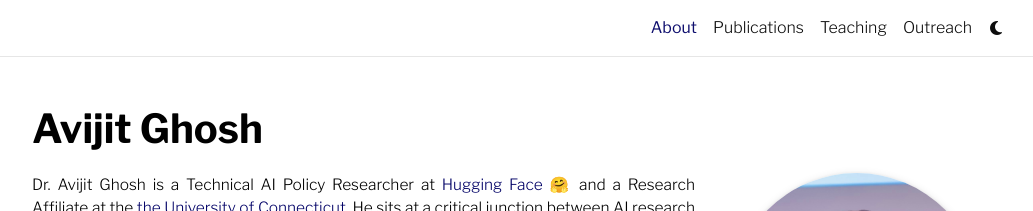
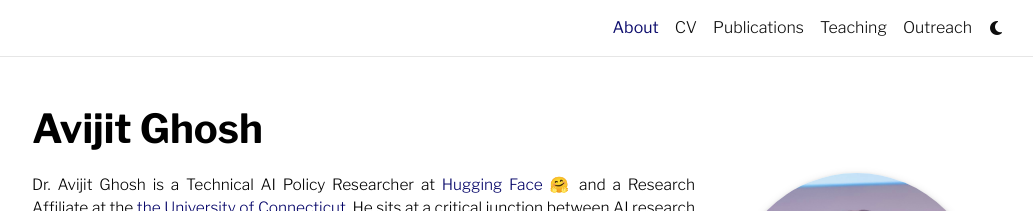
Before and after one commit to evijit/evijit.github.io, a Jekyll site: the page built from _pages/about.md, in a window 1280 px wide. Shown: the top 211 px of the page, without its empty margins (123-1156 px from the left). Built offline with Jekyll 4.4.1, drawn with Linux system fonts in a browser that asks for light colours; nearby versions of some CDN libraries; comment, search, counter and statistics services are not loaded; a style sheet for code colours, icons or effects is not loaded.

Commit message:
Reactivate CV tab by uncommenting in header.html
Co-authored-by: evijit <3848733+evijit@users.noreply.github.com>

```diff
--- a/_includes/header.html
+++ b/_includes/header.html
@@ -51,7 +51,7 @@
                   {%- endif -%}
                 </a>
               </li>
-              <!-- <li class="nav-item"><a class="nav-link" href="https://evijit.io/assets/pdf/Avijit_CV.pdf">CV</a></li>  -->
+              <li class="nav-item"><a class="nav-link" href="https://evijit.io/assets/pdf/Avijit_CV.pdf">CV</a></li>
               <!-- {% if site.blog_nav_title %} -->
               <!-- Blog -->
               <!-- <li class="nav-item {% if page.url contains 'blog' %}active{% endif %}">
```
